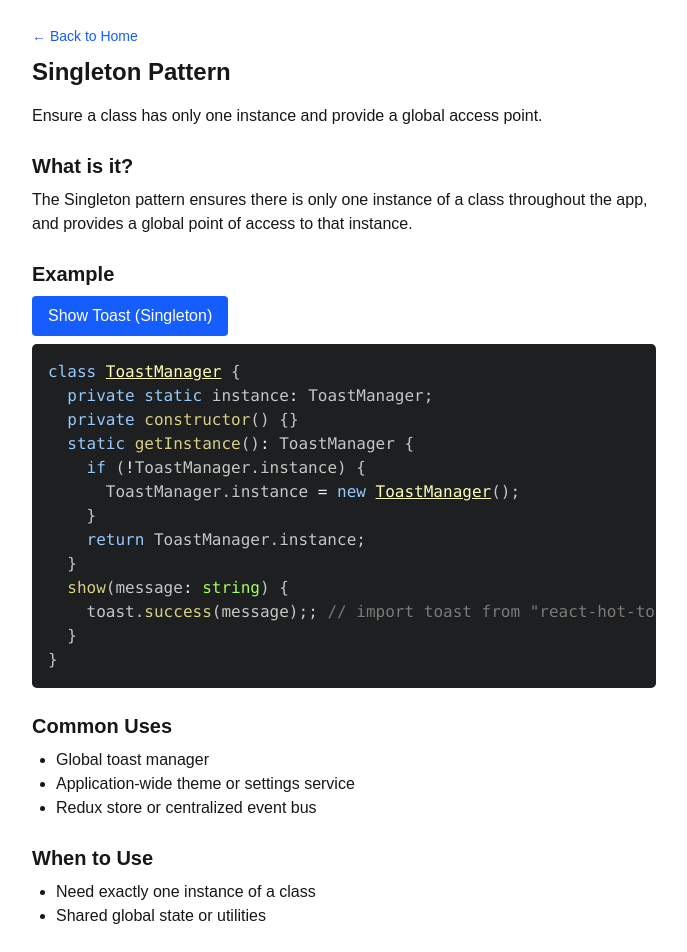
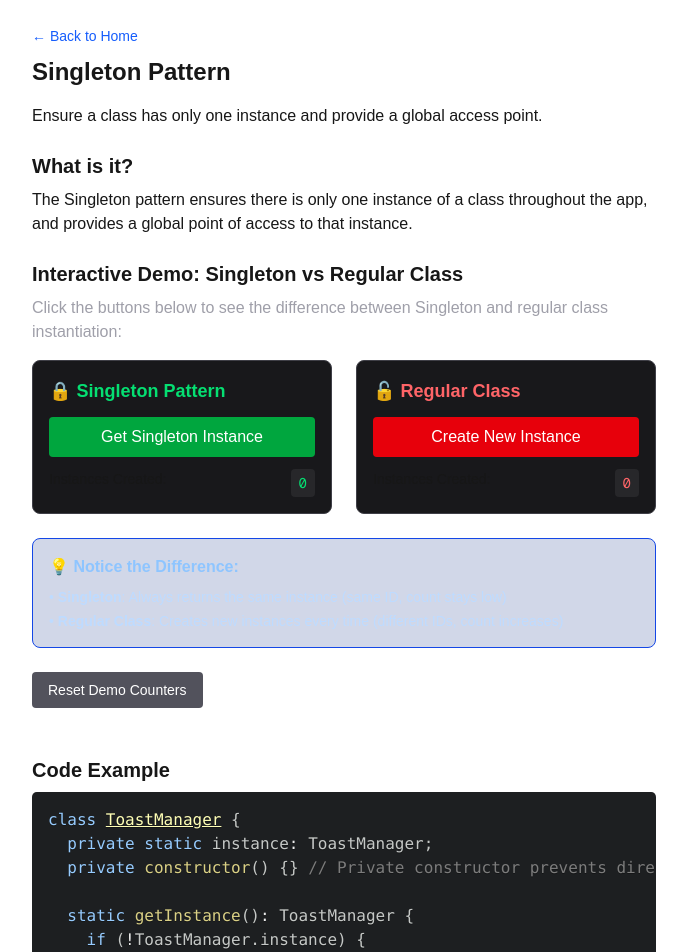
Before and after one commit to Mubtasim/patternalysis, a Next.js app: page /patterns/singleton in a window 1280 px wide. Shown: the top 952 px of the page, without its empty margins (296-983 px from the left). Built offline with nearby package versions, Linux system fonts and the light colour scheme.

Commit message:
feat: Enhance Singleton pattern page with interactive demo and comparison to regular class instantiation

```diff
--- a/src/app/patterns/singleton/page.tsx
+++ b/src/app/patterns/singleton/page.tsx
@@ -4,25 +4,88 @@ import PatternLayout from "@/components/PatternLayout";
 import toast from "react-hot-toast";
 import { Prism as SyntaxHighlighter } from "react-syntax-highlighter";
 import { atomDark } from "react-syntax-highlighter/dist/cjs/styles/prism";
+import { useState } from "react";
 
 class ToastManager {
   private static instance: ToastManager;
-  private constructor() {}
+  private static instanceCount = 0;
+  private instanceId: string;
+
+  private constructor() {
+    ToastManager.instanceCount++;
+    this.instanceId = `singleton-${Date.now()}`;
+  }
+
   static getInstance(): ToastManager {
     if (!ToastManager.instance) {
       ToastManager.instance = new ToastManager();
     }
     return ToastManager.instance;
   }
+
+  static getInstanceCount(): number {
+    return ToastManager.instanceCount;
+  }
+
+  getInstanceId(): string {
+    return this.instanceId;
+  }
+
+  show(message: string) {
+    toast.success(message);
+  }
+}
+
+// Regular class for comparison
+class RegularToastManager {
+  private static instanceCount = 0;
+  private instanceId: string;
+
+  constructor() {
+    RegularToastManager.instanceCount++;
+    this.instanceId = `regular-${Date.now()}-${Math.random().toString(36).substr(2, 9)}`;
+  }
+
+  static getInstanceCount(): number {
+    return RegularToastManager.instanceCount;
+  }
+
+  getInstanceId(): string {
+    return this.instanceId;
+  }
+
   show(message: string) {
     toast.success(message);
   }
 }
 
 export default function SingletonPage() {
-  const handleClick = () => {
-    const toast = ToastManager.getInstance();
-    toast.show("Hello from Singleton");
+  const [singletonCount, setSingletonCount] = useState(0);
+  const [regularCount, setRegularCount] = useState(0);
+  const [singletonId, setSingletonId] = useState<string>("");
+  const [regularIds, setRegularIds] = useState<string[]>([]);
+
+  const handleSingletonClick = () => {
+    const toastManager = ToastManager.getInstance();
+    toastManager.show("Hello from Singleton");
+    setSingletonCount(ToastManager.getInstanceCount());
+    setSingletonId(toastManager.getInstanceId());
+  };
+
+  const handleRegularClick = () => {
+    const toastManager = new RegularToastManager();
+    toastManager.show("Hello from Regular Class");
+    setRegularCount(RegularToastManager.getInstanceCount());
+    setRegularIds(prev => [...prev, toastManager.getInstanceId()].slice(-3)); // Keep last 3
+  };
+
+  const resetDemo = () => {
+    setSingletonCount(0);
+    setRegularCount(0);
+    setSingletonId("");
+    setRegularIds([]);
+    // Note: We can't actually reset the static counters in this demo
+    // In a real app, you'd need to restart to truly reset
   };
 
   return (
@@ -38,28 +101,110 @@ export default function SingletonPage() {
         instance.
       </p>
 
-      <h2 className="text-xl font-semibold mt-6 mb-2">Example</h2>
+      <h2 className="text-xl font-semibold mt-6 mb-2">Interactive Demo: Singleton vs Regular Class</h2>
+      <p className="mb-4 text-zinc-400">
+        Click the buttons below to see the difference between Singleton and regular class instantiation:
+      </p>
+
+      <div className="grid grid-cols-1 md:grid-cols-2 gap-6 mb-6">
+        {/* Singleton Demo */}
+        <div className="bg-zinc-900 p-4 rounded-lg border border-zinc-700">
+          <h3 className="text-lg font-semibold mb-3 text-green-400">🔒 Singleton Pattern</h3>
+          <button
+            className="bg-green-600 hover:bg-green-500 text-white px-4 py-2 rounded mb-3 w-full"
+            onClick={handleSingletonClick}
+          >
+            Get Singleton Instance
+          </button>
+
+          <div className="space-y-2 text-sm">
+            <div className="flex justify-between">
+              <span>Instances Created:</span>
+              <span className="font-mono bg-zinc-800 px-2 py-1 rounded text-green-400">
+                {singletonCount}
+              </span>
+            </div>
+            {singletonId && (
+              <div className="break-all">
+                <span className="block">Instance ID:</span>
+                <span className="font-mono text-xs bg-zinc-800 p-2 rounded block text-green-400">
+                  {singletonId}
+                </span>
+              </div>
+            )}
+          </div>
+        </div>
+
+        {/* Regular Class Demo */}
+        <div className="bg-zinc-900 p-4 rounded-lg border border-zinc-700">
+          <h3 className="text-lg font-semibold mb-3 text-red-400">🔓 Regular Class</h3>
+          <button
+            className="bg-red-600 hover:bg-red-500 text-white px-4 py-2 rounded mb-3 w-full"
+            onClick={handleRegularClick}
+          >
+            Create New Instance
+          </button>
+
+          <div className="space-y-2 text-sm">
+            <div className="flex justify-between">
+              <span>Instances Created:</span>
+              <span className="font-mono bg-zinc-800 px-2 py-1 rounded text-red-400">
+                {regularCount}
+              </span>
+            </div>
+            {regularIds.length > 0 && (
+              <div>
+                <span className="block mb-1">Recent Instance IDs:</span>
+                <div className="space-y-1">
+                  {regularIds.map((id) => (
+                    <span key={id} className="font-mono text-xs bg-zinc-800 p-1 rounded block text-red-400">
+                      {id}
+                    </span>
+                  ))}
+                </div>
+              </div>
+            )}
+          </div>
+        </div>
+      </div>
+
+      <div className="mb-6 p-4 bg-blue-900/20 border border-blue-700 rounded-lg">
+        <h4 className="font-semibold mb-2 text-blue-300">💡 Notice the Difference:</h4>
+        <ul className="text-sm space-y-1 text-blue-200">
+          <li>• <strong>Singleton</strong>: Always returns the same instance (same ID, count stays low)</li>
+          <li>• <strong>Regular Class</strong>: Creates new instances every time (different IDs, count increases)</li>
+        </ul>
+      </div>
+
       <button
-        className="bg-blue-600 text-white px-4 py-2 rounded cursor-pointer"
-        onClick={handleClick}
+        className="bg-zinc-600 hover:bg-zinc-500 text-white px-4 py-2 rounded mb-6 text-sm"
+        onClick={resetDemo}
       >
-        Show Toast (Singleton)
+        Reset Demo Counters
       </button>
 
+      <h2 className="text-xl font-semibold mt-6 mb-2">Code Example</h2>
       <SyntaxHighlighter language="ts" style={atomDark} className="rounded">
         {`class ToastManager {
   private static instance: ToastManager;
-  private constructor() {}
+  private constructor() {} // Private constructor prevents direct instantiation
+
   static getInstance(): ToastManager {
     if (!ToastManager.instance) {
       ToastManager.instance = new ToastManager();
     }
-    return ToastManager.instance;
+    return ToastManager.instance; // Always returns the same instance
   }
+
   show(message: string) {
-    toast.success(message);; // import toast from "react-hot-toast";
+    toast.success(message);
   }
-}`}
+}
+
+// Usage - both variables point to the same instance
+const toast1 = ToastManager.getInstance();
+const toast2 = ToastManager.getInstance();
+console.log(toast1 === toast2); // true`}
       </SyntaxHighlighter>
 
       <h2 className="text-xl font-semibold mt-6 mb-2">Common Uses</h2>
@@ -67,18 +212,24 @@ export default function SingletonPage() {
         <li>Global toast manager</li>
         <li>Application-wide theme or settings service</li>
         <li>Redux store or centralized event bus</li>
+        <li>Database connection pools</li>
+        <li>Logging services</li>
       </ul>
 
       <h2 className="text-xl font-semibold mt-6 mb-2">When to Use</h2>
       <ul className="list-disc ml-6 mb-4">
         <li>Need exactly one instance of a class</li>
         <li>Shared global state or utilities</li>
+        <li>Expensive object creation that should be done once</li>
+        <li>Coordinating actions across the system</li>
       </ul>
 
       <h2 className="text-xl font-semibold mt-6 mb-2">Caution</h2>
       <ul className="list-disc ml-6">
         <li>Overuse can lead to tightly coupled code</li>
         <li>Harder to test if used improperly</li>
+        <li>Can create hidden dependencies</li>
+        <li>Violates Single Responsibility Principle if it does too much</li>
       </ul>
     </PatternLayout>
   );
```
